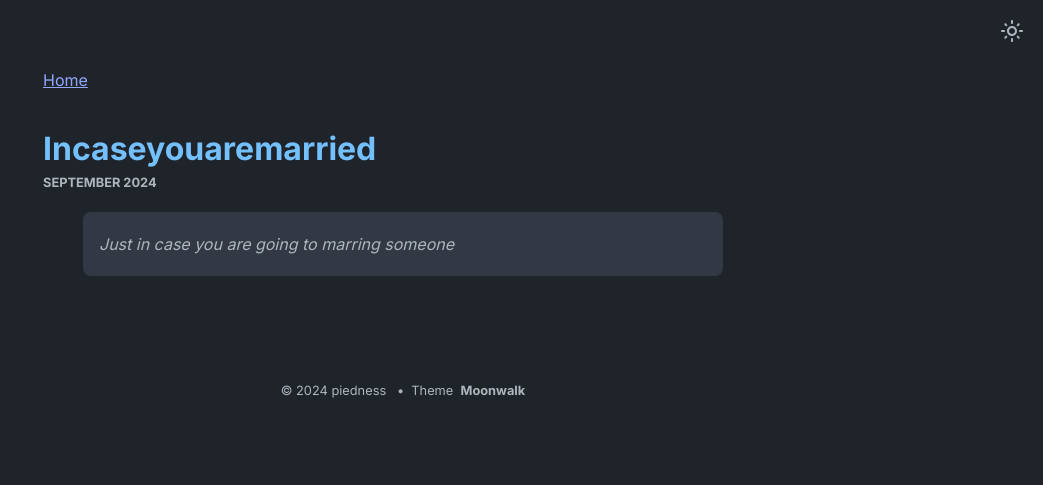
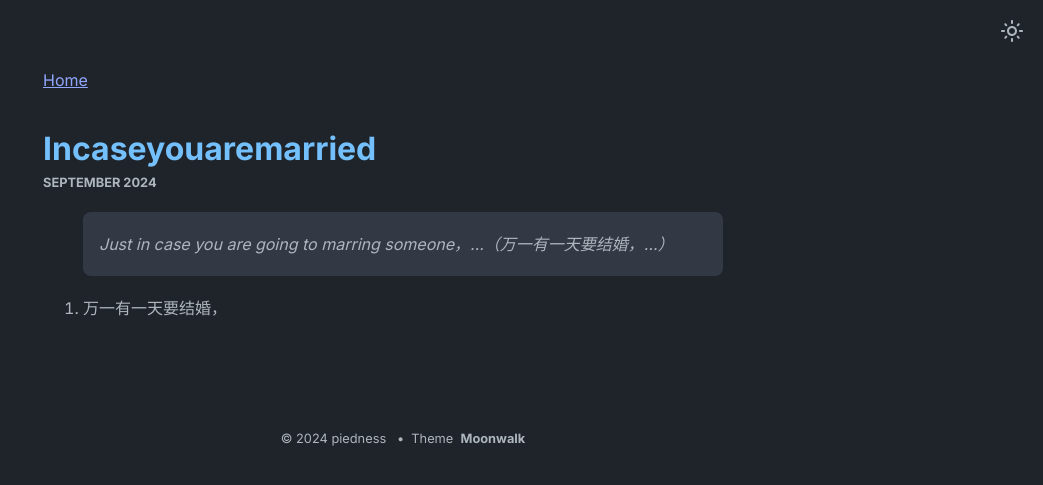
Before and after one commit to pieches/moonpielog, a Jekyll site: the page built from _posts/2024-09-21-inCaseYouAreMarried.md, in a window 1280 px wide. Shown: the top 485 px of the page, without its empty margins (237-1280 px from the left). Built offline with Jekyll 4.4.1, drawn with Linux system fonts in a browser that asks for light colours.

Commit message:
Update 2024-09-21-inCaseYouAreMarried.md

```diff
--- a/_posts/2024-09-21-inCaseYouAreMarried.md
+++ b/_posts/2024-09-21-inCaseYouAreMarried.md
@@ -2,4 +2,7 @@
 layout: post
 ---
 
-> Just in case you are going to marring someone
+> Just in case you are going to marring someone，...（万一有一天要结婚，...）
+
+
+1. 万一有一天要结婚，
```
